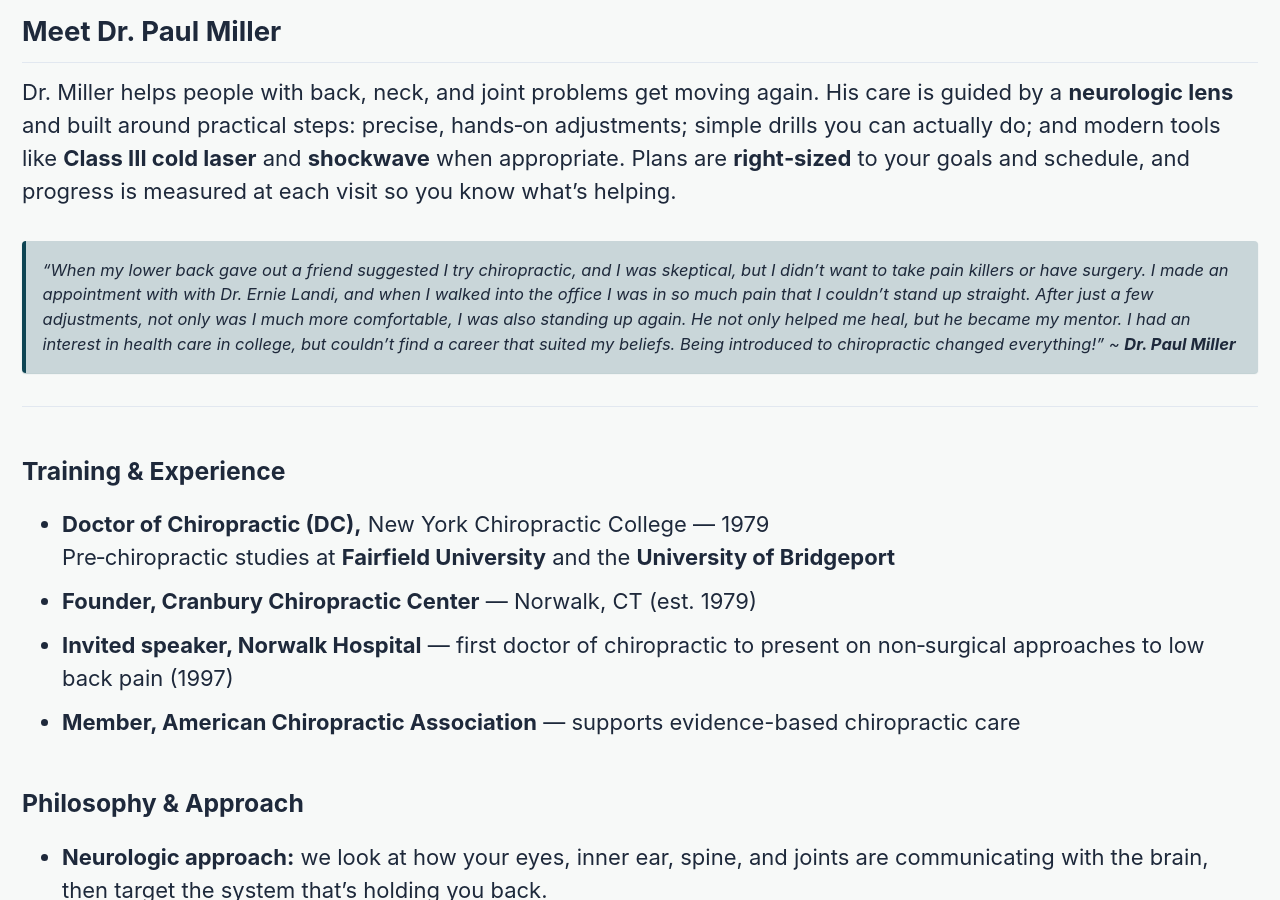
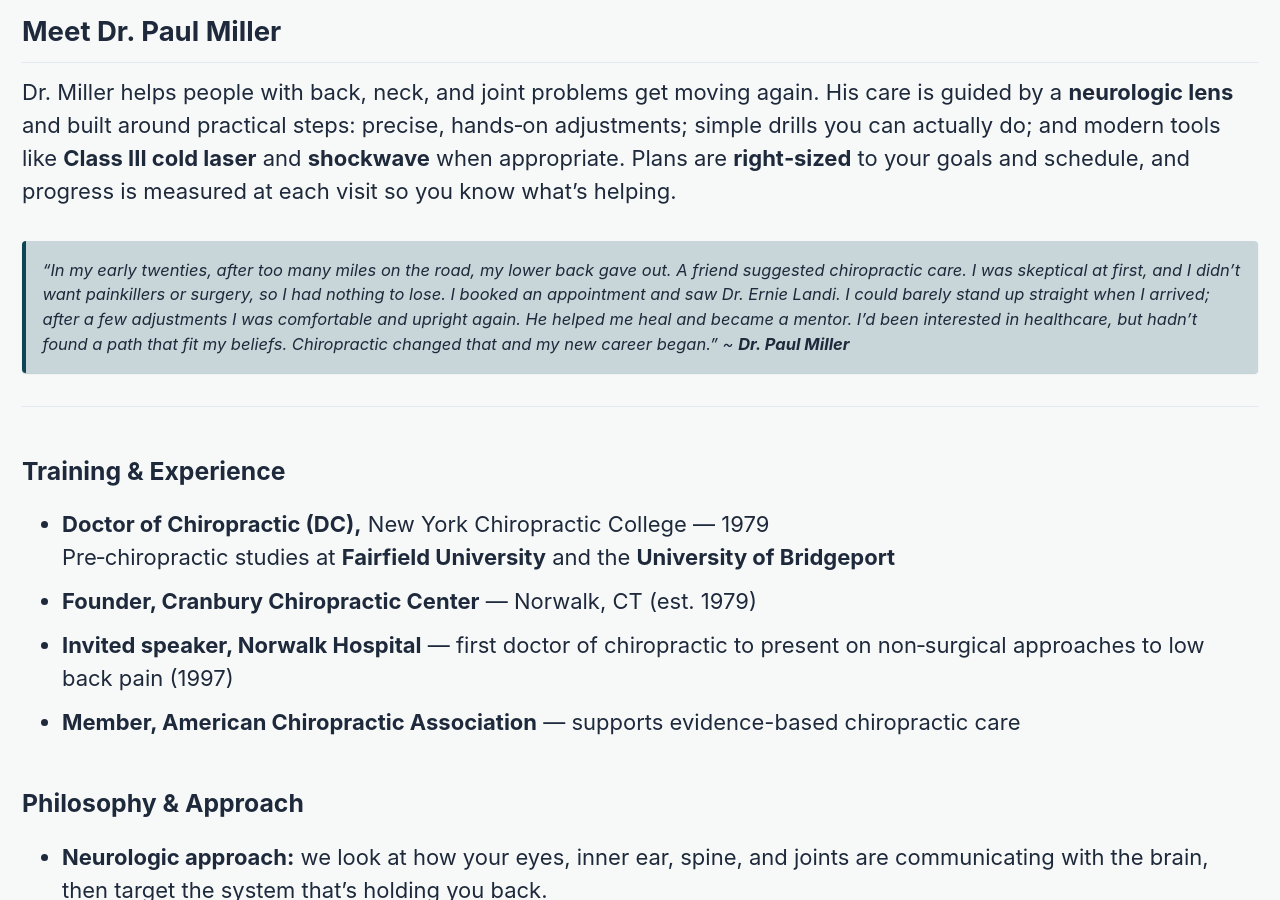
Before and after one commit to millerms/CranburyChiropractic, a Jekyll site: the page built from _pages/doctor.md, in a window 1280 px wide and 900 px high, scrolled down 502 px. Built offline with Jekyll 4.4.1, drawn with Linux system fonts in a browser that asks for light colours; cached includes are drawn as plain includes.

Commit message:
updated content

```diff
--- a/_pages/doctor.md
+++ b/_pages/doctor.md
@@ -18,7 +18,7 @@ excerpt: "Neurology‑informed chiropractic care in Norwalk, CT — practical, r
 Dr. Miller helps people with back, neck, and joint problems get moving again. His care is guided by a **neurologic lens** and built around practical steps: precise, hands‑on adjustments; simple drills you can actually do; and modern tools like **Class III cold laser** and **shockwave** when appropriate. Plans are **right‑sized** to your goals and schedule, and progress is measured at each visit so you know what’s helping.
 {: .reveal .reveal--fade }
 
-> "When my lower back gave out a friend suggested I try chiropractic, and I was skeptical, but I didn't want to take pain killers or have surgery. I made an appointment with with Dr. Ernie Landi, and when I walked into the office I was in so much pain that I couldn’t stand up straight. After just a few adjustments, not only was I much more comfortable, I was also standing up again. He not only helped me heal, but he became my mentor. I had an interest in health care in college, but couldn't find a career that suited my beliefs. Being introduced to chiropractic changed everything!"
+> "In my early twenties, after too many miles on the road, my lower back gave out. A friend suggested chiropractic care. I was skeptical at first, and I didn’t want painkillers or surgery, so I had nothing to lose. I booked an appointment and saw Dr. Ernie Landi. I could barely stand up straight when I arrived; after a few adjustments I was comfortable and upright again. He helped me heal and became a mentor. I’d been interested in healthcare, but hadn’t found a path that fit my beliefs. Chiropractic changed that and my new career began."
 > ~ **Dr. Paul Miller**
 {: .notice--primary .reveal .reveal--fade }
 
```
